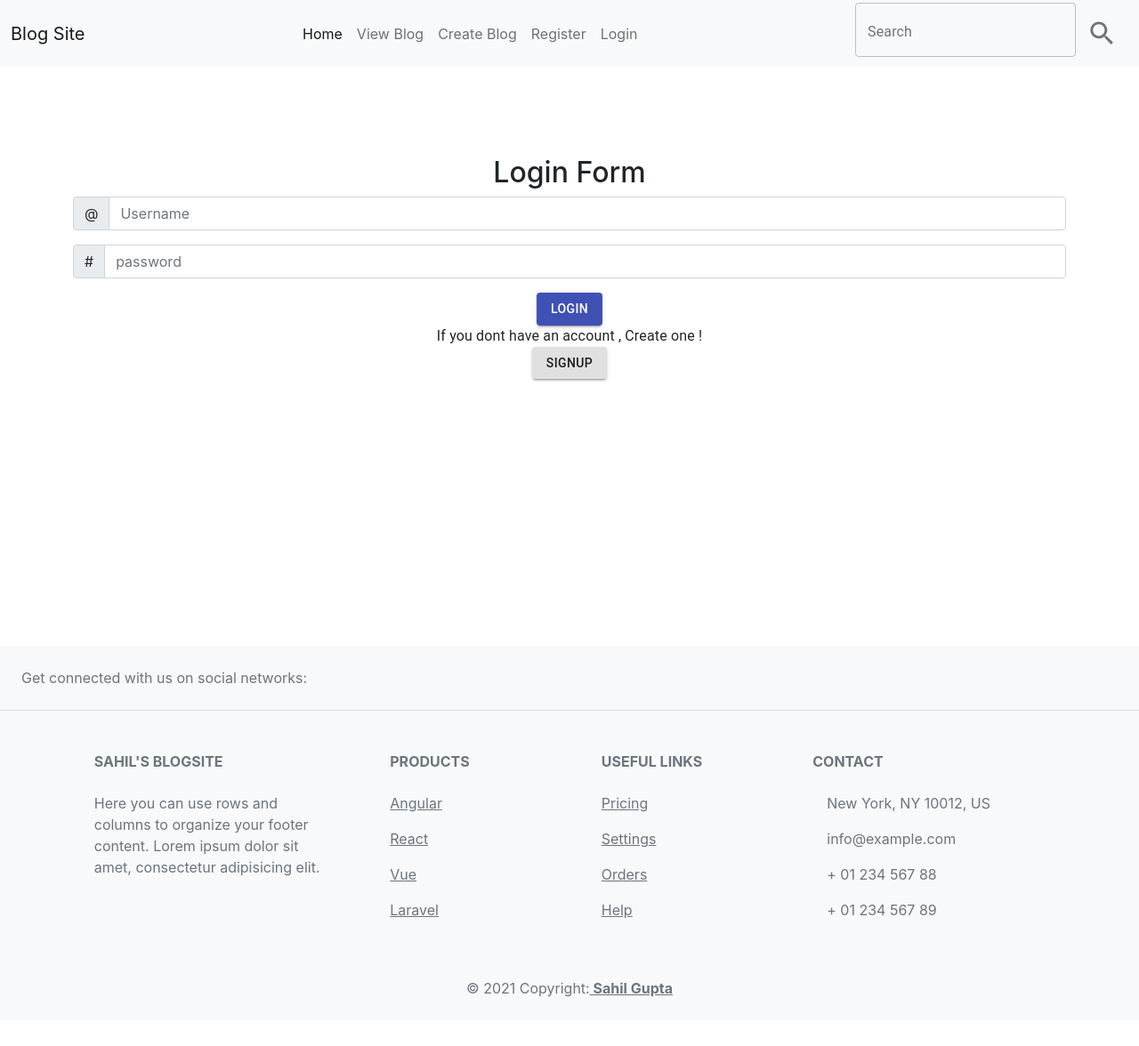
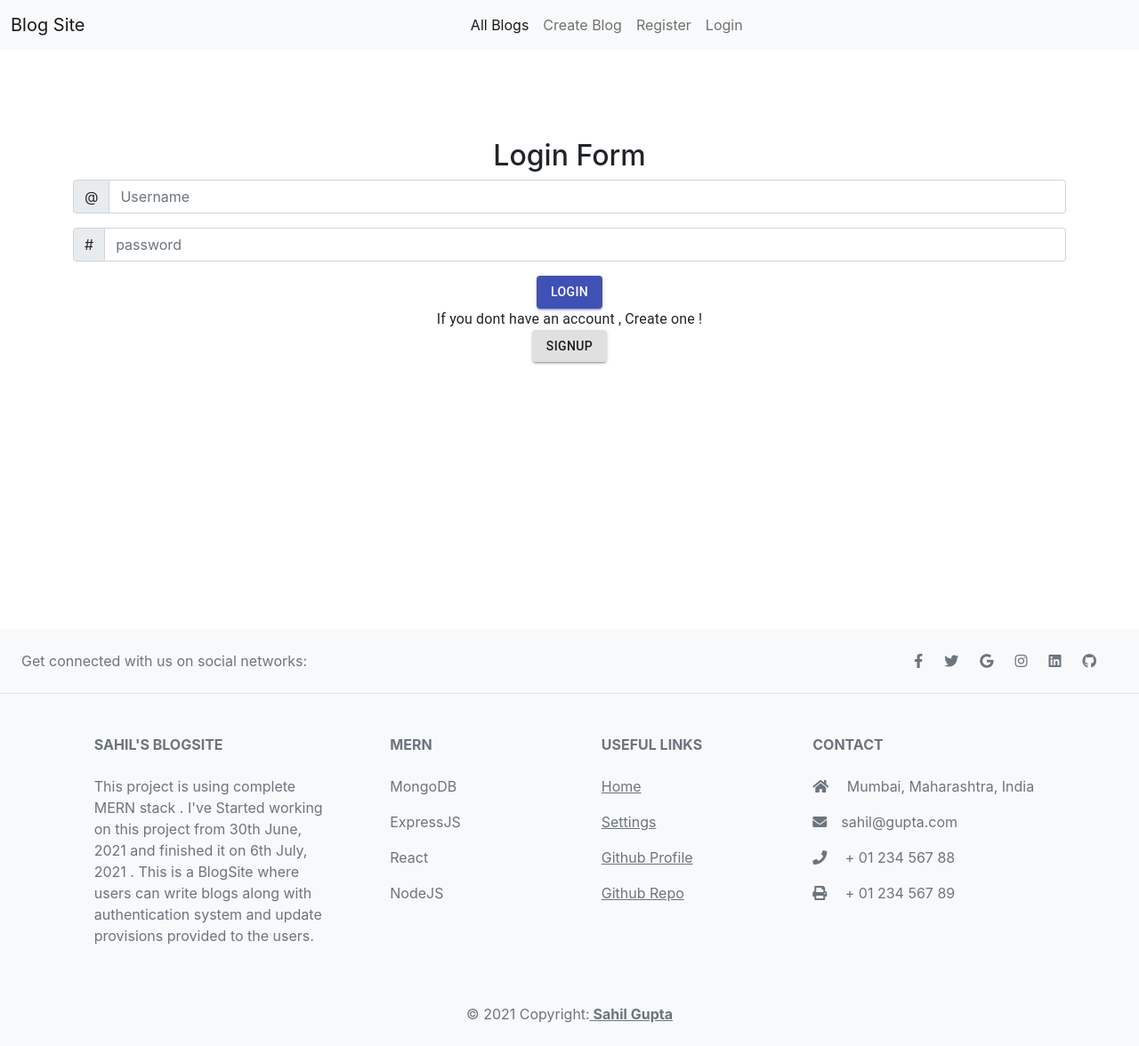
Before and after one commit to Sahil1709/react-blog, a React (Create React App) app: page /create-blog in a window 1280 px wide. Shown: the whole page at 89% size. Before the commit the page ends 1147 px from the top, so only its background shows below. Built offline with nearby package versions, Linux system fonts and the light colour scheme.

Commit message:
Release v1.5

```diff
--- a/public/index.html
+++ b/public/index.html
@@ -19,6 +19,12 @@
       href="https://cdn.jsdelivr.net/npm/bootstrap@5.0.2/dist/css/bootstrap.min.css"
       rel="stylesheet"
       integrity="sha384-EVSTQN3/azprG1Anm3QDgpJLIm9Nao0Yz1ztcQTwFspd3yD65VohhpuuCOmLASjC"
+      crossorigin="anonymous"
+    />
+    <link
+      rel="stylesheet"
+      href="https://pro.fontawesome.com/releases/v5.10.0/css/all.css"
+      integrity="sha384-AYmEC3Yw5cVb3ZcuHtOA93w35dYTsvhLPVnYs9eStHfGJvOvKxVfELGroGkvsg+p"
       crossorigin="anonymous"
     />
     <script
--- a/src/components/Footer.js
+++ b/src/components/Footer.js
@@ -1,108 +1,128 @@
-import React from 'react'
+import React from "react";
 
 export default function Footer() {
   return (
     <footer className="text-center text-lg-start bg-light text-muted">
-
-  <section
-    className="d-flex justify-content-center justify-content-lg-between p-4 border-bottom"
-  >
+      <section className="d-flex justify-content-center justify-content-lg-between p-4 border-bottom">
         <div className="me-5 d-none d-lg-block">
           <span>Get connected with us on social networks:</span>
         </div>
         <div>
-      <a href="#" className="me-4 text-reset">
+          <a href="https://www.facebook.com/" className="me-4 text-reset">
             <i className="fab fa-facebook-f"></i>
           </a>
-      <a href="#" className="me-4 text-reset">
+          <a href="https://twitter.com/?lang=en" className="me-4 text-reset">
             <i className="fab fa-twitter"></i>
           </a>
-      <a href="#" className="me-4 text-reset">
+          <a href="https://www.google.co.in/" className="me-4 text-reset">
             <i className="fab fa-google"></i>
           </a>
-      <a href="#" className="me-4 text-reset">
+          <a href="https://www.instagram.com/" className="me-4 text-reset">
             <i className="fab fa-instagram"></i>
           </a>
-      <a href="#" className="me-4 text-reset">
+          <a
+            href="https://www.linkedin.com/in/sahil-gupta-2905421a5/"
+            className="me-4 text-reset"
+          >
             <i className="fab fa-linkedin"></i>
           </a>
-      <a href="#" className="me-4 text-reset">
+          <a href="https://github.com/Sahil1709" className="me-4 text-reset">
             <i className="fab fa-github"></i>
           </a>
         </div>
-
       </section>
       <section className="">
         <div className="container text-center text-md-start mt-5">
-
           <div className="row mt-3">
-
             <div className="col-md-3 col-lg-4 col-xl-3 mx-auto mb-4">
-
-          <h6 className="text-uppercase fw-bold mb-4">
-            Sahil's BlogSite
-          </h6>
+              <h6 className="text-uppercase fw-bold mb-4">Sahil's BlogSite</h6>
               <p>
-            Here you can use rows and columns to organize your footer content. Lorem ipsum
-            dolor sit amet, consectetur adipisicing elit.
+                This project is using complete MERN stack . I've Started working
+                on this project from 30th June, 2021 and finished it on 6th
+                July, 2021 . This is a BlogSite where users can write blogs
+                along with authentication system and update provisions provided
+                to the users.
               </p>
             </div>
             <div className="col-md-2 col-lg-2 col-xl-2 mx-auto mb-4">
-
-          <h6 className="text-uppercase fw-bold mb-4">
-            Products
-          </h6>
+              <h6 className="text-uppercase fw-bold mb-4">MERN</h6>
               <p>
-            <a href="#" className="text-reset">Angular</a>
+                <div className="text-reset">MongoDB</div>
               </p>
               <p>
-            <a href="#" className="text-reset">React</a>
+                <div className="text-reset">ExpressJS</div>
               </p>
               <p>
-            <a href="#" className="text-reset">Vue</a>
+                <div className="text-reset">React</div>
               </p>
               <p>
-            <a href="#" className="text-reset">Laravel</a>
+                <div className="text-reset">NodeJS</div>
               </p>
             </div>
             <div className="col-md-3 col-lg-2 col-xl-2 mx-auto mb-4">
-
-          <h6 className="text-uppercase fw-bold mb-4">
-            Useful links
-          </h6>
+              <h6 className="text-uppercase fw-bold mb-4">Useful links</h6>
               <p>
-            <a href="#" className="text-reset">Pricing</a>
+                <a href="/" className="text-reset">
+                  Home
+                </a>
               </p>
               <p>
-            <a href="#" className="text-reset">Settings</a>
+                <a href="/account" className="text-reset">
+                  Settings
+                </a>
               </p>
               <p>
-            <a href="#" className="text-reset">Orders</a>
+                <a
+                  href="https://github.com/Sahil1709"
+                  target="_blank"
+                  rel="noreferrer"
+                  className="text-reset"
+                >
+                  Github Profile
+                </a>
               </p>
               <p>
-            <a href="#" className="text-reset">Help</a>
+                <a
+                  href="https://github.com/Sahil1709/react-blog"
+                  target="_blank"
+                  rel="noreferrer"
+                  className="text-reset"
+                >
+                  Github Repo
+                </a>
               </p>
             </div>
             <div className="col-md-4 col-lg-3 col-xl-3 mx-auto mb-md-0 mb-4">
-          <h6 className="text-uppercase fw-bold mb-4">
-            Contact
-          </h6>
-          <p><i className="fas fa-home me-3"></i> New York, NY 10012, US</p>
+              <h6 className="text-uppercase fw-bold mb-4">Contact</h6>
+              <p>
+                <i className="fas fa-home me-3"></i> Mumbai, Maharashtra, India
+              </p>
               <p>
                 <i className="fas fa-envelope me-3"></i>
-            info@example.com
+                sahil@gupta.com
               </p>
-          <p><i className="fas fa-phone me-3"></i> + 01 234 567 88</p>
-          <p><i className="fas fa-print me-3"></i> + 01 234 567 89</p>
+              <p>
+                <i className="fas fa-phone me-3"></i> + 01 234 567 88
+              </p>
+              <p>
+                <i className="fas fa-print me-3"></i> + 01 234 567 89
+              </p>
             </div>
           </div>
         </div>
       </section>
-  <div className="text-center p-4" >
+      <div className="text-center p-4">
         © 2021 Copyright:
-    <a className="text-reset fw-bold" href=""> Sahil Gupta</a>
+        <a
+          className="text-reset fw-bold"
+          href="https://www.linkedin.com/in/sahil-gupta-2905421a5/"
+          target="_blank"
+          rel="noreferrer"
+        >
+          {" "}
+          Sahil Gupta
+        </a>
       </div>
-
     </footer>
-    )
+  );
 }
--- a/src/components/MyCard.js
+++ b/src/components/MyCard.js
@@ -14,7 +14,8 @@ import ShareIcon from "@material-ui/icons/Share";
 import MoreVertIcon from "@material-ui/icons/MoreVert";
 import { Link } from "react-router-dom";
 import { Context } from "../context/Context";
-import { useContext } from "react";
+import { useContext, useEffect, useState } from "react";
+import axios from "axios";
 
 const useStyles = makeStyles((theme) => ({
   root: {
@@ -45,18 +46,26 @@ export default function MyCard({ post }) {
   const classes = useStyles();
   const { user } = useContext(Context);
   const PF = "http://localhost:5000/images/";
-  const [expanded, setExpanded] = React.useState(false);
+  const [userPic, setUserPic] = useState(PF);
 
-  const handleExpandClick = () => {
-    setExpanded(!expanded);
-  };
+  useEffect(() => {
+    const getPic = async () => {
+      const res = await axios.get("/user/" + post._id);
+      setUserPic(PF + res.data.profilePicture);
+    };
+    getPic();
+  }, []);
+  // const [expanded, setExpanded] = React.useState(false);
+  // const handleExpandClick = () => {
+  //   setExpanded(!expanded);
+  // };
 
   return (
     <Card className={classes.root}>
       <CardHeader
         avatar={
           <Avatar
-            src={user?.profilePicture && PF + user.profilePicture}
+            src={user?.profilePicture && userPic}
             aria-label="recipe"
             className={classes.avatar}
           />
@@ -84,7 +93,10 @@ export default function MyCard({ post }) {
           Title : {post.title}
         </Typography>
         <Typography variant="subtitle1" color="textSecondary" component="p">
-          {post.desc}
+          {post.desc.substring(0, 105) + "....."} <br />
+          {post.desc.length > 105 && (
+            <Link to={`/viewblog/${post._id}`}>View More</Link>
+          )}
         </Typography>
         {post.categories.map((c) => (
           <>
--- a/src/components/Navbar.js
+++ b/src/components/Navbar.js
@@ -1,9 +1,6 @@
 import React from "react";
 import { Link } from "react-router-dom";
-import { TextField } from "@material-ui/core";
 import MenuIcon from "@material-ui/icons/Menu";
-import SearchIcon from "@material-ui/icons/Search";
-import IconButton from "@material-ui/core/IconButton";
 import "./Navbar.css";
 import { Context } from "../context/Context";
 import { useContext } from "react";
@@ -36,15 +33,17 @@ export default function Navbar() {
             <ul className="navbar-nav mb-2 mb-lg-0 text-center">
               <li className="nav-item">
                 <Link className="nav-link active" aria-current="page" to="/">
-                  Home
+                  All Blogs
                 </Link>
               </li>
+              {user && (
+                <li className="nav-item">
+                  <Link className="nav-link" to={`/?user=${user.username}`}>
+                    My Blogs
+                  </Link>
+                </li>
+              )}
 
-              <li className="nav-item">
-                <Link className="nav-link" to="/viewblog">
-                  View Blog
-                </Link>
-              </li>
               <li className="nav-item">
                 <Link className="nav-link" to="/create-blog">
                   Create Blog
@@ -52,14 +51,20 @@ export default function Navbar() {
               </li>
               {user ? (
                 <li className="nav-item">
-                  <Link className="nav-link" to="/account">
+                  <Link
+                    style={{ padding: "0px" }}
+                    className="nav-link"
+                    to="/account"
+                  >
+                    <span style={{ paddingRight: "1rem" }}>
+                      Hello, {user.username}
+                    </span>
                     <img
                       width="40px"
                       height="40px"
                       src={user?.profilePicture && PF + user.profilePicture}
                       alt=""
                     />
-                    Hello, {user.username}
                   </Link>
                 </li>
               ) : (
@@ -86,12 +91,7 @@ export default function Navbar() {
               </li>
             </ul>
           </div>
-          <div>
-            <TextField variant="outlined" label="Search" />
-            <IconButton>
-              <SearchIcon fontSize="large" />
-            </IconButton>
-          </div>
+          <div></div>
         </div>
       </nav>
     </div>
--- a/src/pages/Account.js
+++ b/src/pages/Account.js
@@ -29,6 +29,9 @@ function Account() {
   const PF = "http://localhost:5000/images/";
   const handleSubmit = async (e) => {
     e.preventDefault();
+    if (!username || !email || !password) {
+      document.getElementById("error").innerHTML = "Fields cannot be blank";
+    } else {
       dispatch({ type: "UPDATE_START" });
       const updatedUser = {
         userId: user._id,
@@ -49,9 +52,11 @@ function Account() {
       try {
         const res = await axios.put("/user/" + user._id, updatedUser);
         setSuccess(true);
+        document.getElementById("error").innerHTML = "";
         dispatch({ type: "UPDATE_SUCCESS", payload: res.data });
       } catch (err) {
         dispatch({ type: "UPDATE_FAILURE" });
+      }
     }
   };
   return (
@@ -78,7 +83,7 @@ function Account() {
           width="100px"
           height="100px"
           src={file ? URL.createObjectURL(file) : PF + user.profilePicture}
-          alt="No profile picture to display"
+          alt="Nothing to display"
         />
         <input
           accept="image/*"
@@ -139,6 +144,10 @@ function Account() {
           Update
         </Button>
       </div>
+      {success && (
+        <div className="alert alert-success">Account Updated Successfully</div>
+      )}
+      <div id="error" className="alert alert-danger"></div>
     </div>
   );
 }
--- a/src/pages/CreateBlog.js
+++ b/src/pages/CreateBlog.js
@@ -12,6 +12,7 @@ function CreateBlog() {
   const handleSubmit = async (e) => {
     e.preventDefault();
     const newPost = {
+      _id: user._id,
       username: user.username,
       title,
       desc,
--- a/src/pages/ViewBlog.js
+++ b/src/pages/ViewBlog.js
@@ -1,7 +1,7 @@
 import React from "react";
 import EditIcon from "@material-ui/icons/Edit";
 import DeleteIcon from "@material-ui/icons/Delete";
-import { IconButton, Input, Button } from "@material-ui/core";
+import { IconButton, Button } from "@material-ui/core";
 import { useLocation, Link } from "react-router-dom";
 import { useEffect, useState, useContext } from "react";
 import { Context } from "../context/Context";
@@ -98,7 +98,7 @@ function ViewBlog() {
           <span>{post.desc}</span>
         )}
       </h5>
-      {post.username == user?.username && (
+      {post.username === user?.username && (
         <>
           <IconButton onClick={() => setUpdateMode(true)}>
             <EditIcon color="primary" />
```
Lines whose indentation alone changed are shown as unchanged.
